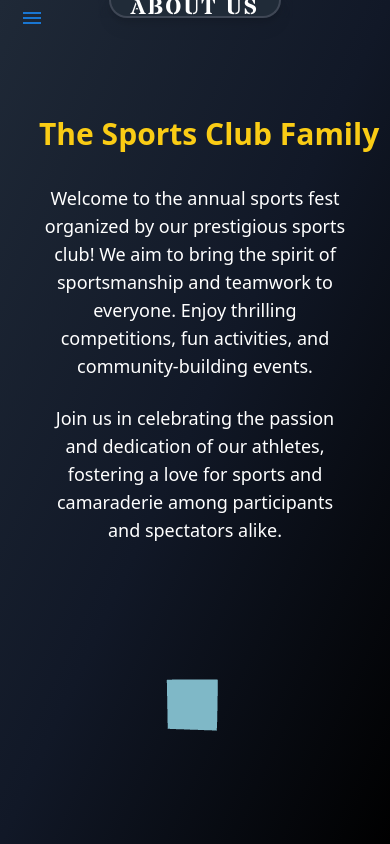
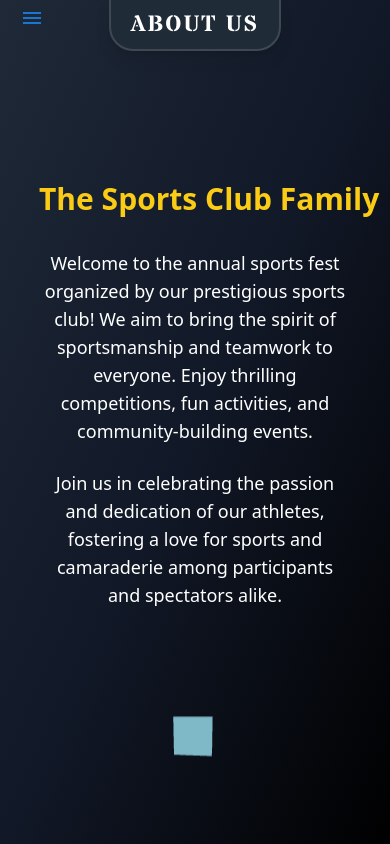
Before and after one commit to JashAgicha11/SportsFest2425, a React (Vite) app in the folder Frontend/: page /about in a window 390 px wide. Built offline with nearby package versions, Linux system fonts and the light colour scheme; a web font is replaced by a local one.

Commit message:
responsive set

```diff
--- a/Frontend/src/Pages/AboutUs.jsx
+++ b/Frontend/src/Pages/AboutUs.jsx
@@ -59,12 +59,12 @@ export default function AboutUs() {
   return (
     <div
       ref={containerRef}
-      className="bg-gradient-to-br h-[100vh]  from-gray-800 via-gray-900 to-black text-white min-h-screen flex flex-col items-center overflow-hidden"
+      className="bg-gradient-to-br h-[100vh]  from-gray-800 via-gray-900 to-black text-white flex flex-col items-center overflow-hidden max-w-full"
     >
-      <div className="h-[12vh] w-full sticky top-0 z-50">
+      <div className="h-[12%] min-h-[12%] w-full sticky top-0 z-50 overflow-visible">
         <Navbar selected={"About Us"} />
       </div>
-      <div onClick={() => setMenuOpen(false)} className="sm:w-full w-[80%] max-h-[88vh] md:w-2/3 lg:w-1/2 text-center mt-20">
+      <div onClick={() => setMenuOpen(false)} className="sm:w-full w-[80%] h-[80vh] sm:max-h-[88vh] md:w-2/3 lg:w-1/2 text-center mt-20">
         <h1 className="sm:text-5xl text-3xl text-nowrap font-extrabold mb-8 about-text text-yellow-400">
           The Sports Club Family
         </h1>
--- a/Frontend/src/Pages/Home.jsx
+++ b/Frontend/src/Pages/Home.jsx
@@ -8,7 +8,7 @@ const Home = () => {
   const { setMenuOpen } = useStore();
 
   return (
-    <div className="w-full h-screen bg-[#171923] flex flex-col">
+    <div className="w-full max-h-screen h-screen bg-[#171923] flex flex-col">
       <div className="w-full h-[12%] sticky top-0 z-50">
         <Navbar selected={"Welcome"} />
       </div>
@@ -53,7 +53,7 @@ const Home = () => {
             </a>
           </h5>
         </div>
-        <div className="flex flex-col min-w-[33%] items-center text-center text-[0.6rem] sm:text-2xl">
+        <div className="flex flex-col min-w-[33%] items-center text-center text-[1rem] sm:text-2xl">
           <h2>The Sports Club</h2>
           <h3 className="text-xs sm:text-sm">"Faster Smarter Bolder"</h3>
         </div>
--- a/Frontend/src/components/ClanDetails.jsx
+++ b/Frontend/src/components/ClanDetails.jsx
@@ -1,13 +1,16 @@
 import React from "react";
 import Navbar from "./Navbar";
+import useStore from "../store/store";
+
 
 const ClanDetails = ({ clan }) => {
+  const {setMenuOpen} = useStore();
   return (
     <div className="w-full min-h-max bg-[#171923] flex flex-col items-center">
       <div className="w-full sticky  scroll-p-10 top-0 h-[12vh]">
         <Navbar selected={clan} bg={clan} />
       </div>
-      <div className="w-[90%] sm:my-[5rem] flex flex-col gap-5 sm:gap-10 justify-around items-center">
+      <div onClick={() => setMenuOpen(false)} className="w-[90%] sm:my-[5rem] flex flex-col gap-5 sm:gap-10 justify-around items-center">
         <div className="w-full h-[90vh] sm:h-[70vh] flex flex-col sm:flex-row justify-around items-center">
           <div className="sm:w-[30%] w-[80%] h-[45%]  sm:h-[100%] bg-white rounded-[2rem]"></div>
           <div className="sm:w-[30%] w-[80%] h-[45%] sm:h-[100%] bg-white rounded-[2rem]"></div>
--- a/Frontend/src/components/Navbar.jsx
+++ b/Frontend/src/components/Navbar.jsx
@@ -22,7 +22,7 @@ const Navbar = ({ selected, bg }) => {
         </Button>
       </div>
       <div
-        className={`w-[30%] z-50 h-screen left-0 sm:static sm:min-w-full sm:h-full rounded-b-lg bg-[#161926] border-b-2 border-[#2D3748] drop-shadow-2xl sm:invert-0 flex transition-transform transform duration-200 ${
+        className={`w-[35%] z-50 h-screen left-0 sm:static sm:min-w-full sm:h-full rounded-b-lg bg-[#161926] border-b-2 border-[#2D3748] drop-shadow-2xl sm:invert-0 flex transition-transform transform duration-200 ${
           menuOpen ? "flex-col " : "flex-row hidden md:flex"
         } sm:justify-around gap-8  sm:items-center text-lg sm:text-2xl text-white font-clash pl-4 pt-3 sm:pt-0 sm:pl-0`}
       >
@@ -58,9 +58,9 @@ const Navbar = ({ selected, bg }) => {
           About Us
         </h2>
       </div>
-      <div className=" backdrop-blur-lg sm:w-full w-[50%] left-[25%] absolute top-0 sm:static  flex justify-center items-center h-[50%] sm:h-[60%]">
+      <div className=" sm:w-full w-[50%] left-[25%] absolute top-0 sm:static  flex justify-center items-center h-[50%] sm:h-[60%]">
         <div
-          className={`h-full border-2 border-[#3f4755] drop-shadow-lg border-t-0 w-fit sm:w-[20%] ${
+          className={`h-full border-2 border-[#3f4755] drop-shadow-lg border-t-0 w-fit sm:w-[22%] ${
             bg ? `bg-${bg}` : "bg-[#202B38]"
           } flex justify-center items-center rounded-b-3xl sm:rounded-b-[2.5rem]`}
         >
```
